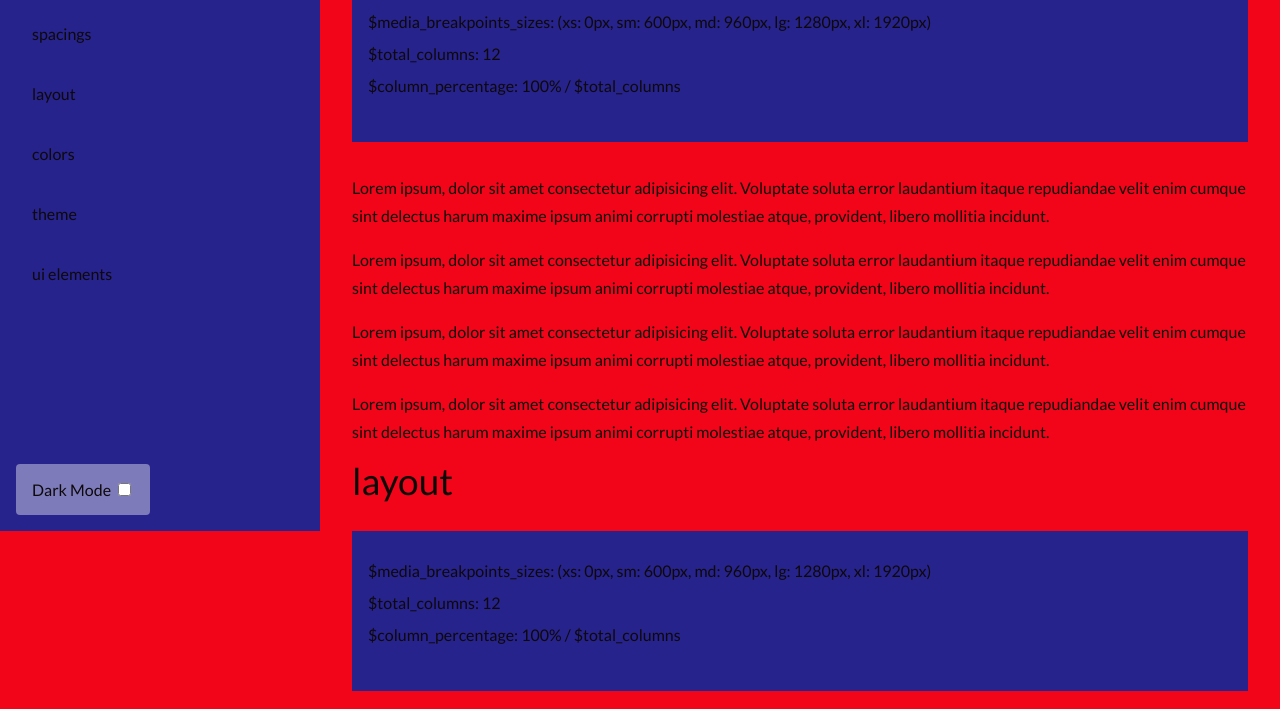
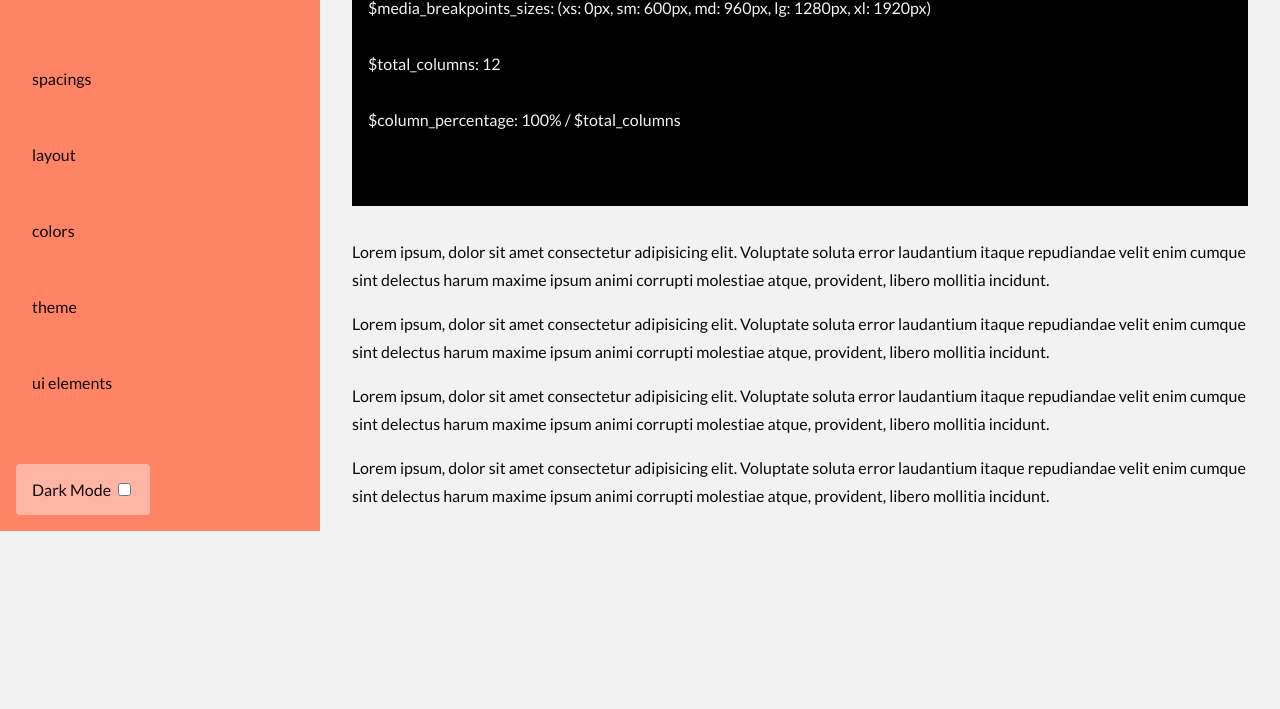
Before and after one commit to italopolazzi/freeCodeCamp, a plain HTML site: page technicalDocumentationPage/index.html in a window 1280 px wide. Shown: the part 269-978 px from the top of the page. After the commit the page ends 800 px from the top, so only its background shows below. Drawn offline with Linux system fonts and the light colour scheme.

Commit message:
fix: fixed nav and main content with overflow-y auto when viewport >= md

```diff
--- a/technicalDocumentationPage/css/_layout.sass
+++ b/technicalDocumentationPage/css/_layout.sass
@@ -18,3 +18,7 @@ body
         grid-template-columns: 1fr 3fr
         grid-template-rows: auto auto
         grid-template-areas: "nav main"
+
+    main, nav
+        height: 100vh
+        overflow-y: auto
--- a/technicalDocumentationPage/css/_main_styles.sass
+++ b/technicalDocumentationPage/css/_main_styles.sass
@@ -9,11 +9,9 @@ body
     font-weight: normal
     // overflow-x: hidden
 
-body p, body li
-    line-height: $line-height
-
-body main * > *
-    margin: 1rem 0
+li, p, pre
+        line-height: $line-height
+        margin: 1rem 0
 
 img
     width: 100%
--- a/technicalDocumentationPage/css/_nav.sass
+++ b/technicalDocumentationPage/css/_nav.sass
@@ -1,12 +1,10 @@
 nav
-    // position: relative
-    // width: 100%
     padding: 1rem
     display: flex
     flex-direction: column
     justify-content: space-between
     align-items: stretch
-    height: 100vh
+    height: auto
     .custom_checkbox
         align-self: flex-start
 
--- a/technicalDocumentationPage/css/_theme.sass
+++ b/technicalDocumentationPage/css/_theme.sass
@@ -1,5 +1,24 @@
-$main-palette-light: (red: #F20519, primary: #F2F2F2, blue: #27238C, yellow: #F2BC1B, inverted: #0D090A)
-$main-palette-dark: (red: darken(#F20519, 50%), primary: #0D090A, blue: darken(#27238C, 50%), yellow: darken(#F2BC1B, 50%), inverted: #F2F2F2)
+/* Color Theme Swatches in Hex */
+$accent: #FFF587
+$primary: #FF8365
+$secondary: #7D6B7D
+
+/* Color Theme Swatches in RGBA */
+// $accent: rgba(77,54,40, 1)
+// $primary: rgba(255,131,100, 1)
+// $secondary: rgba(255,119,87, 1)
+
+// Deline the light and dark colors
+$light: (main: #F2F2F2, inverted: #0D090A)
+$dark: (main: #0D090A, inverted: #F2F2F2)
+
+// Define the other colors
+$main-palette-light: (primary: $primary, accent: $accent, secondary: $secondary)
+$main-palette-dark: (primary: darken($primary, 50%), accent: darken($accent, 50%), secondary: darken($secondary, 50%))
+
+// Merge the other colors with the light and dark colors
+$main-palette-light: join($main-palette-light, $light)
+$main-palette-dark: join($main-palette-dark, $dark)
 
 =theme_light_color($color-key, $color)
     .color-#{$color-key},
--- a/technicalDocumentationPage/css/index.sass
+++ b/technicalDocumentationPage/css/index.sass
@@ -11,13 +11,14 @@
 @import 'placeholders'
 
 @import 'responsive12grid'
-@import 'layout'
 
 @import 'buttons'
 @import 'nav'
 @import 'pre'
 @import 'checkbox'
 
+@import 'layout'
+
 @import url('https://fonts.googleapis.com/css?family=Lato:300,400,700')
 
 @import 'index/challenge'
--- a/technicalDocumentationPage/index.html
+++ b/technicalDocumentationPage/index.html
@@ -11,13 +11,15 @@
     <link rel="stylesheet" href="css/index.css">
 </head>
 
-<body class="red color-inverted">
+<body class="main color-inverted">
     <ul class="sr-only">
         <li><a tabindex="0" href="#navbar">Skip to Navigation</a></li>
         <li><a tabindex="0" href="#main-doc">Skip to Main Content</a></li>
     </ul>
-    <nav id="navbar" class="blue">
-        <header>Lorem ipsum dolor, sit amet consectetur adipisicing elit. Vel, sunt saepe! Nam eveniet, id placeat modi numquam vero facere? Sed dolorem optio molestias non ab! Illo quisquam ut aliquam repudiandae?</header>
+    <nav id="navbar" class="primary color-inverted">
+        <header>
+            <h2>CSS Lib</h2>
+            <p>Lorem ipsum dolor, sit amet consectetur adipisicing elit. Vel, sunt saepe! Nam eveniet, id placeat modi numquam vero facere? Sed dolorem optio molestias non ab! Illo quisquam ut aliquam repudiandae?</p></header>
         <ul>
             <li><a href="#spacings" class="nav-link color-inverted">spacings</a></li>
             <li><a href="#layout" class="nav-link color-inverted">layout</a></li>
@@ -38,8 +40,8 @@
             <header>
                 spacings
             </header>
-            <div class="row">
-                <pre class="col-md12 blue color-inverted">
+            <div class="row dark">
+                <pre class="col-md12 secondary color-inverted">
 <code>
 $media_breakpoints_sizes: (xs: 0px, sm: 600px, md: 960px, lg: 1280px, xl: 1920px)
 
@@ -68,8 +70,8 @@ $column_percentage: 100% / $total_columns
             <header>
                 layout
             </header>
-            <div class="row">
-                <pre class="col-md12 blue color-inverted">
+            <div class="row dark">
+                <pre class="col-md12 secondary color-inverted">
 <code>
 $media_breakpoints_sizes: (xs: 0px, sm: 600px, md: 960px, lg: 1280px, xl: 1920px)
 
@@ -97,8 +99,8 @@ $column_percentage: 100% / $total_columns
             <header>
                 colors
             </header>
-            <div class="row">
-                <pre class="col-md12 blue color-inverted">
+            <div class="row dark">
+                <pre class="col-md12 secondary color-inverted">
 <code>
 $media_breakpoints_sizes: (xs: 0px, sm: 600px, md: 960px, lg: 1280px, xl: 1920px)
 
@@ -126,8 +128,8 @@ $column_percentage: 100% / $total_columns
             <header>
                 theme
             </header>
-            <div class="row">
-                <pre class="col-md12 blue color-inverted">
+            <div class="row dark">
+                <pre class="col-md12 secondary color-inverted">
 <code>
 $media_breakpoints_sizes: (xs: 0px, sm: 600px, md: 960px, lg: 1280px, xl: 1920px)
 
@@ -155,8 +157,8 @@ $column_percentage: 100% / $total_columns
             <header>
                 ui elements
             </header>
-            <div class="row">
-                <pre class="col-md12 blue color-inverted">
+            <div class="row dark">
+                <pre class="col-md12 secondary color-inverted">
 <code>
 $media_breakpoints_sizes: (xs: 0px, sm: 600px, md: 960px, lg: 1280px, xl: 1920px)
 
```
Also changed, not shown: technicalDocumentationPage/css/index.css, 1 other file.
